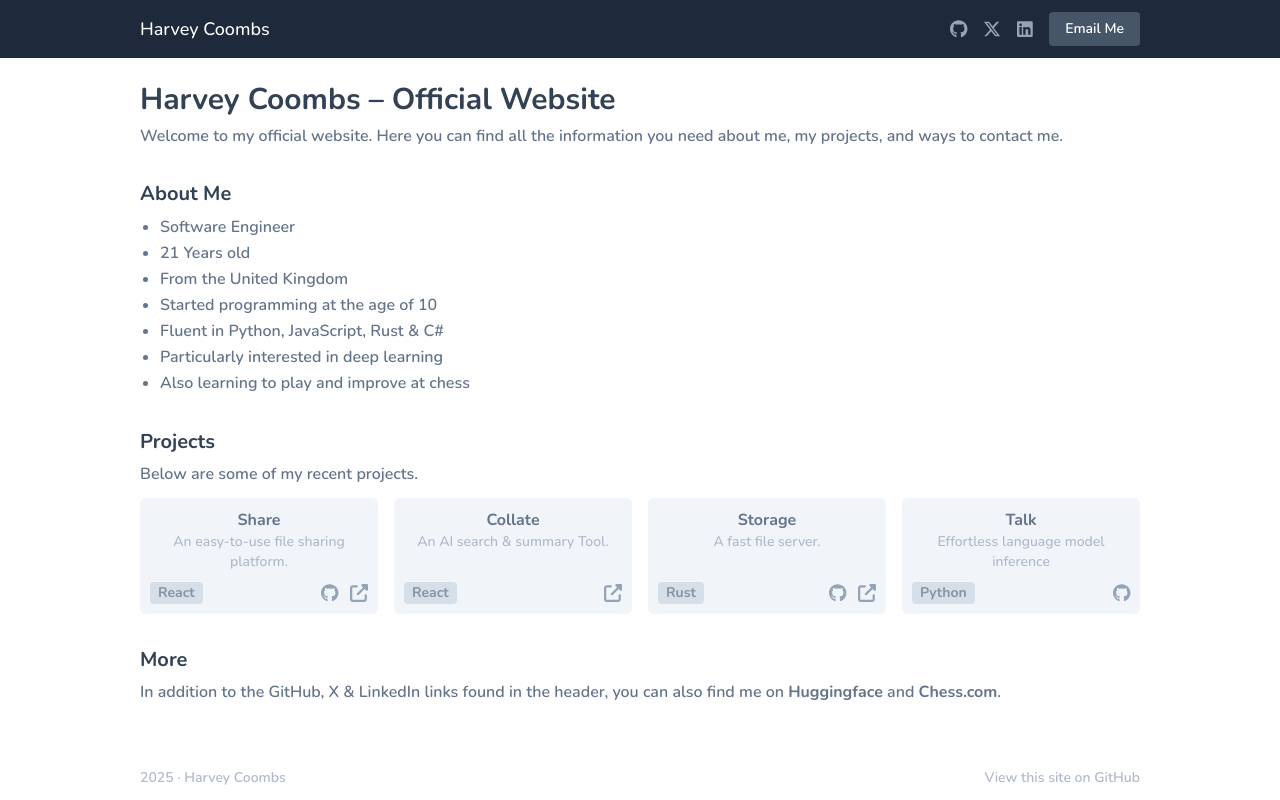
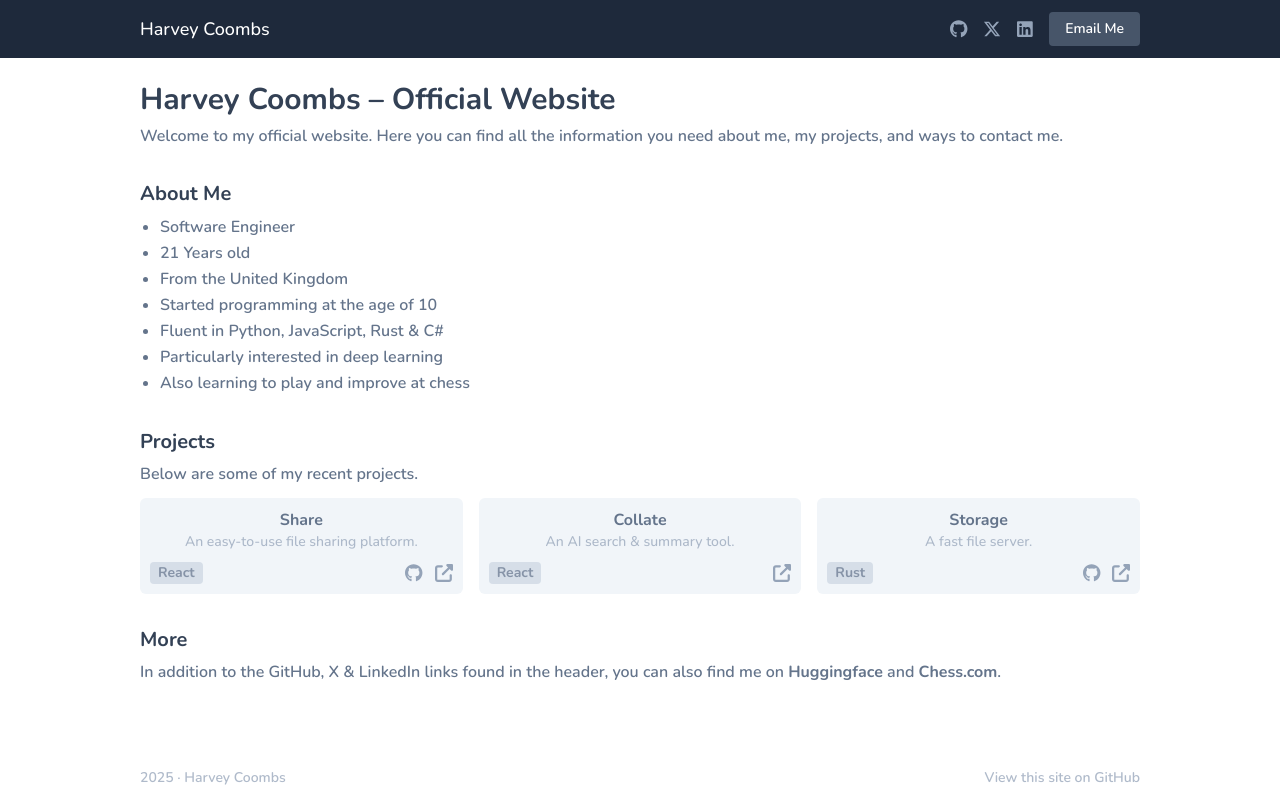
Before and after one commit to harveycoombs/www, a Next.js app: page / in a window 1280 px wide. Built offline with nearby package versions, Linux system fonts and the light colour scheme.

Commit message:
Update project tiles

```diff
--- a/src/app/page.tsx
+++ b/src/app/page.tsx
@@ -31,11 +31,10 @@ export default function Home() {
                 </Section>
                 <Section title="Projects" delay={0.4}>
                     <p className="font-semibold max-[550px]:text-sm max-[550px]:font-bold">Below are some of my recent projects.</p>
-                    <div className="grid grid-cols-4 gap-4 mt-3 max-md:grid-cols-2 max-[430px]:grid-cols-1">
+                    <div className="grid grid-cols-3 gap-4 mt-3 max-sm:grid-cols-2 max-[430px]:grid-cols-1">
                         <ProjectTile title="Share" description="An easy-to-use file sharing platform." url="https://share.surf/" repo="https://github.com/harveycoombs/share" language="React" />
-                        <ProjectTile title="Collate" description="An AI search & summary Tool." url="https://collate.run/" language="React" />
+                        <ProjectTile title="Collate" description="An AI search & summary tool." url="https://collate.run/" language="React" />
                         <ProjectTile title="Storage" description="A fast file server." url="https://storage.harveycoombs.com/" repo="https://github.com/harveycoombs/storage" language="Rust" />
-                        <ProjectTile title="Talk" description="Effortless language model inference" repo="https://github.com/harveycoombs/talk" language="Python" />
                     </div>
                 </Section>
 
```
